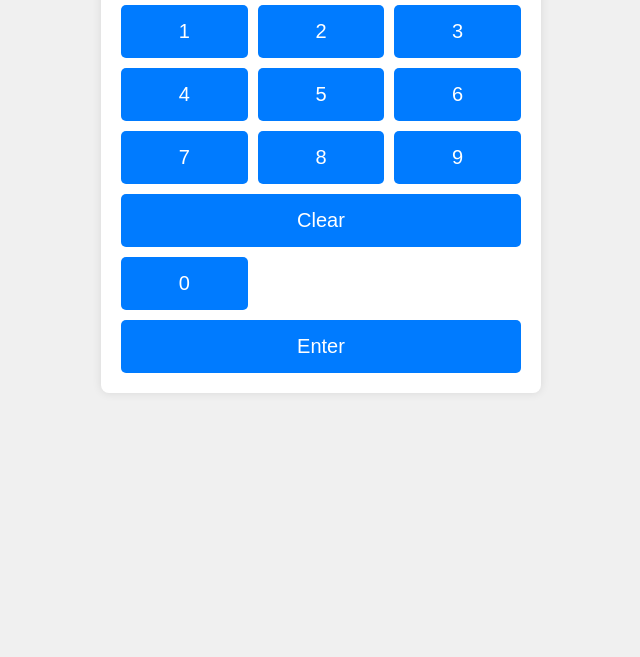
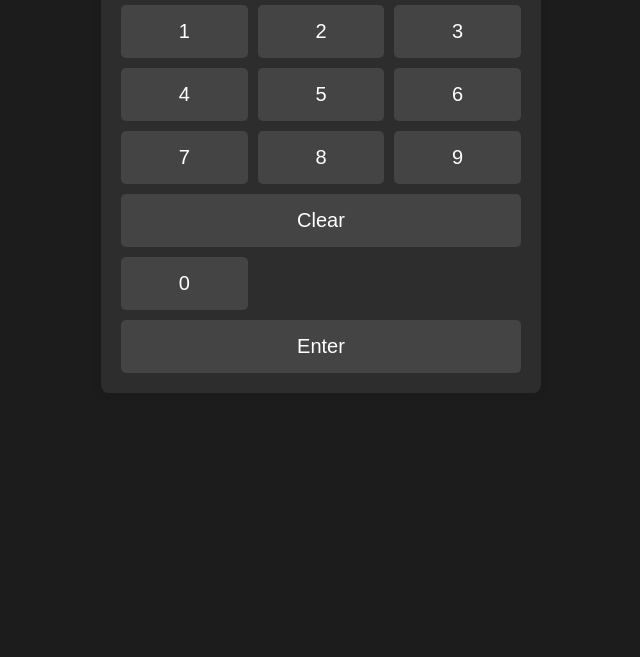
Before and after one commit to officialislandsarchive/Super-Secret-Commands, a plain HTML site: page index.html in a window 1280 px wide. Shown: the part 143-800 px from the top of the page, without its empty margins (319-959 px from the left). Drawn offline with Linux system fonts and the light colour scheme.

Commit message:
Update styles.css

```diff
--- a/styles.css
+++ b/styles.css
@@ -1,13 +1,16 @@
 body {
-  font-family: Arial, sans-serif;
-  background-color: #f0f0f0;
+  font-family: 'Arial', sans-serif;
+  background-color: #1c1c1c;
+  color: #fff;
+  margin: 0;
+  padding: 0;
 }
 
 .container {
   max-width: 400px;
   margin: 50px auto;
   padding: 20px;
-  background-color: #fff;
+  background-color: #2d2d2d;
   border-radius: 8px;
   box-shadow: 0 0 10px rgba(0, 0, 0, 0.1);
   text-align: center;
@@ -32,7 +35,7 @@ h1 {
 .number-btn {
   padding: 15px 20px;
   font-size: 20px;
-  background-color: #007bff;
+  background-color: #444;
   color: #fff;
   border: none;
   border-radius: 5px;
@@ -40,7 +43,7 @@ h1 {
 }
 
 .number-btn:hover {
-  background-color: #0056b3;
+  background-color: #555;
 }
 
 #clear-btn, #submit-btn {
```
